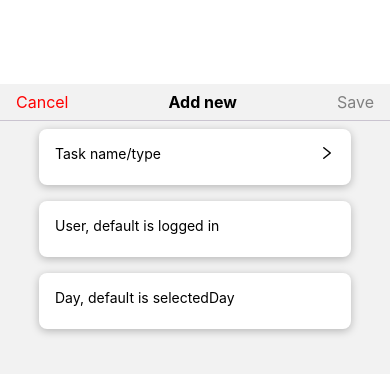
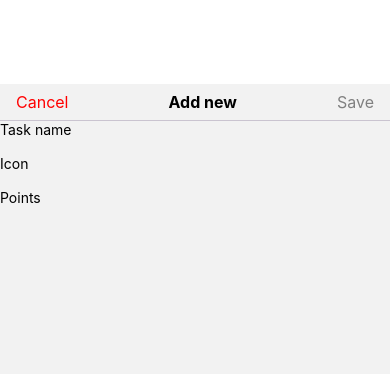
Before and after one commit to JordiMartinezDev/cleaningWars, a React Native app: screen /newTask in a window 390 px wide. Shown: the top 374 px of the page. Built offline with nearby package versions, Linux system fonts and the light colour scheme.

Commit message:
add task date picker funcionality + multiple styling

```diff
--- /dev/null
+++ b/components/DatePicker.js
@@ -0,0 +1,38 @@
+import { View, Text, StyleSheet, Dimensions } from "react-native";
+import React, { useState } from "react";
+import CalendarPicker from "react-native-calendar-picker";
+import { Calendar } from "react-native-calendars";
+import AddOrCancelHeader from "./AddOrCancelHeader";
+import { Divider } from "react-native-paper";
+import events from "../data/events.json";
+import { useNavigation } from "@react-navigation/native";
+
+const DatePicker = () => {
+  const [selectedDate, setSelectedDate] = useState();
+  const navigation = useNavigation();
+
+  function setDay(date) {
+    console.log(date.dateString);
+    setSelectedDate(date.dateString);
+  }
+  function saveHandler() {
+    //manage state with redux and save the date
+  }
+  return (
+    <>
+      <AddOrCancelHeader goBack={navigation.goBack} save={saveHandler} />
+      <Divider />
+      <View style={styles.calendarContainer}>
+        <Calendar onDayPress={setDay} />
+      </View>
+    </>
+  );
+};
+
+export default DatePicker;
+
+const styles = StyleSheet.create({
+  calendarContainer: {
+    height: "50%",
+  },
+});
--- /dev/null
+++ b/components/Input.js
@@ -0,0 +1,13 @@
+import { View, Text, TextInput } from "react-native";
+import React from "react";
+
+const Input = ({ title, textInputConfig }) => {
+  return (
+    <View>
+      <Text>{title}</Text>
+      <TextInput {...textInputConfig} />
+    </View>
+  );
+};
+
+export default Input;
--- a/data/events.json
+++ b/data/events.json
@@ -60,7 +60,7 @@
       "user": "Amanda"
     }
   ],
-  "2024-07-29": [
+  "2024-08-05": [
     {
       "id": "0",
       "name": "Clean entire kitchen",
@@ -148,5 +148,56 @@
       "user": "Paula"
     }
   ],
+  "2024-08-07": [
+    {
+      "id": "0",
+      "name": "Clean entire kitchen",
+      "points": "5",
+      "user": "Amanda"
+    },
+    {
+      "id": "1",
+      "name": "Different thingy",
+      "points": "5",
+      "user": "Jordi"
+    },
+    {
+      "id": "3",
+      "name": "Clean",
+      "points": "5",
+      "user": "Nil"
+    },
+    {
+      "id": "4",
+      "name": "Different",
+      "points": "5",
+      "user": "Paula"
+    },
+    {
+      "id": "5",
+      "name": "Living Room",
+      "points": "5",
+      "user": "Amanda"
+    },
+    {
+      "id": "6",
+      "name": "Different ",
+      "points": "5",
+      "user": "Jordi"
+    },
+    {
+      "id": "7",
+      "name": "Clean kitchen",
+      "points": "5",
+      "user": "Clara"
+    },
+    {
+      "id": "8",
+      "name": "Different thingy",
+      "points": "5",
+      "user": "Paula"
+    }
+  ],
+  "2024-08-06": [],
   "2024-07-31": []
 }
--- a/navigators/LoggedInAppNavigator.js
+++ b/navigators/LoggedInAppNavigator.js
@@ -17,6 +17,7 @@ import EventDetails from "../screens/modal/EventDetails";
 import Header from "../components/Header";
 import TaskList from "../screens/modal/TaskList";
 import NewTask from "../screens/modal/NewTask";
+import DatePicker from "../components/DatePicker";
 
 const Tab = createBottomTabNavigator();
 const Stack = createNativeStackNavigator();
@@ -92,6 +93,15 @@ const LoggedInAppNavigator = () => {
             options={{}}
           />
         </Stack.Group>
+        <Stack.Group>
+          <Stack.Screen
+            name="taskList"
+            component={TaskList}
+            options={() => {
+              presentation: "modal";
+            }}
+          />
+        </Stack.Group>
         <Stack.Group
           screenOptions={{
             presentation: "modal",
@@ -99,8 +109,8 @@ const LoggedInAppNavigator = () => {
           }}
         >
           <Stack.Screen
-            name="addTask"
-            component={AddTask}
+            name="newTask"
+            component={NewTask}
             options={() => {
               presentation: "modal";
             }}
@@ -113,15 +123,15 @@ const LoggedInAppNavigator = () => {
             }}
           />
           <Stack.Screen
-            name="taskList"
-            component={TaskList}
+            name="addTask"
+            component={AddTask}
             options={() => {
-              presentation: "modal";
+              presentation: "card";
             }}
           />
           <Stack.Screen
-            name="newTask"
-            component={NewTask}
+            name="datePicker"
+            component={DatePicker}
             options={() => {
               presentation: "modal";
             }}
--- a/package.json
+++ b/package.json
@@ -17,10 +17,12 @@
     "@react-navigation/native": "^6.1.17",
     "@react-navigation/native-stack": "^6.9.26",
     "@reduxjs/toolkit": "^2.2.5",
+    "date-fns": "^3.6.0",
     "expo": "~51.0.9",
     "expo-status-bar": "~1.12.1",
     "react": "18.2.0",
     "react-native": "0.74.1",
+    "react-native-calendar-picker": "^8.0.5",
     "react-native-calendars": "^1.1305.0",
     "react-native-paper": "^5.12.5",
     "react-native-safe-area-context": "4.10.1",
--- a/screens/Week.js
+++ b/screens/Week.js
@@ -15,9 +15,11 @@ import ButtonAddTask from "../components/ButtonAddTask";
 function getStartingDate() {
   const year = new Date().getFullYear();
   let month = new Date().getMonth();
-  const day = new Date().getDate();
+  let day = new Date().getDate();
+  month++;
 
   if (month < 10) month = "0" + month;
+  if (day < 10) day = "0" + day;
 
   return year + "-" + month + "-" + day;
 }
--- a/screens/modal/AddTask.js
+++ b/screens/modal/AddTask.js
@@ -6,7 +6,7 @@ import {
   Platform,
   Pressable,
 } from "react-native";
-import React from "react";
+import React, { useState } from "react";
 import AddOrCancelHeader from "../../components/AddOrCancelHeader";
 import { Divider } from "react-native-paper";
 import AntDesign from "@expo/vector-icons/AntDesign";
@@ -17,6 +17,9 @@ const AddTask = ({}) => {
 
   function showTaskListModal() {
     navigation.navigate("taskList");
+  }
+  function showCalendar() {
+    navigation.navigate("datePicker");
   }
 
   return (
@@ -35,13 +38,15 @@ const AddTask = ({}) => {
         </Pressable>
         <View style={styles.gridItem}>
           <View style={styles.innerContainer}>
-            <Text>User, default is logged in</Text>
+            <Text>User</Text>
           </View>
         </View>
         <View style={styles.gridItem}>
-          <View style={styles.innerContainer}>
-            <Text>Day, default is selectedDay</Text>
-          </View>
+          <Pressable onPress={showCalendar}>
+            <View style={styles.innerContainer}>
+              <Text>{"date"}</Text>
+            </View>
+          </Pressable>
         </View>
       </View>
     </>
--- a/screens/modal/NewTask.js
+++ b/screens/modal/NewTask.js
@@ -4,66 +4,28 @@ import AddOrCancelHeader from "../../components/AddOrCancelHeader";
 import { useNavigation } from "@react-navigation/native";
 import { Divider } from "react-native-paper";
 import AntDesign from "@expo/vector-icons/AntDesign";
+import Input from "../../components/Input";
 
 const NewTask = () => {
   const navigation = useNavigation();
+
+  function pointsHandler() {}
   return (
     <View>
       <AddOrCancelHeader goBack={navigation.goBack} />
       <Divider />
-      <View style={styles.modalContainer}>
-        {/*this should be a modal with all tasks + add new task */}
-        <View style={styles.gridItem}>
-          <View style={styles.innerContainer}>
-            <Text>Task name/type</Text>
-            <AntDesign name="right" size={16} color="black" />
-          </View>
-        </View>
-        <View style={styles.gridItem}>
-          <View style={styles.innerContainer}>
-            <Text>User, default is logged in</Text>
-          </View>
-        </View>
-        <View style={styles.gridItem}>
-          <View style={styles.innerContainer}>
-            <Text>Day, default is selectedDay</Text>
-          </View>
-        </View>
-      </View>
+      <Input title={"Task name"} textInputConfig={null} />
+      <Input title={"Icon"} textInputConfig={null} />
+      <Input
+        title={"Points"}
+        textInputConfig={{ keyboardType: "decimal-pad" }}
+        onChangeText={pointsHandler}
+      />
     </View>
   );
 };
 
 const styles = StyleSheet.create({
-  modalContainer: {
-    flex: 1,
-    alignItems: "center",
-    justifyContent: "start",
-  },
-  gridItem: {
-    margin: 8,
-    height: 56,
-    minWidth: "80%",
-    borderRadius: 8,
-    elevation: 4,
-    //iOS styling shadows
-    backgroundColor: "white", // This is not iOS specific, but needed in order for iOS shadows to work
-    shadowColor: "black",
-    shadowOpacity: 0.25,
-    shadowOffset: { width: 0, height: 2 },
-    shadowRadius: 8,
-    //no Android specific
-
-    overflow: Platform.OS === "android" ? "hidden" : "visible",
-  },
-  innerContainer: {
-    flexDirection: "row",
-    padding: 16,
-    justifyContent: "space-between",
-    alignItems: "center",
-  },
-  formField: {
-    backgroundColor: "white",
-  },
+  container: {},
 });
 export default NewTask;
```
Also changed, not shown: components/Calendar.js (deleted, +0 -12 lines), 1 other file (tests, documents, lock files or other folders).
